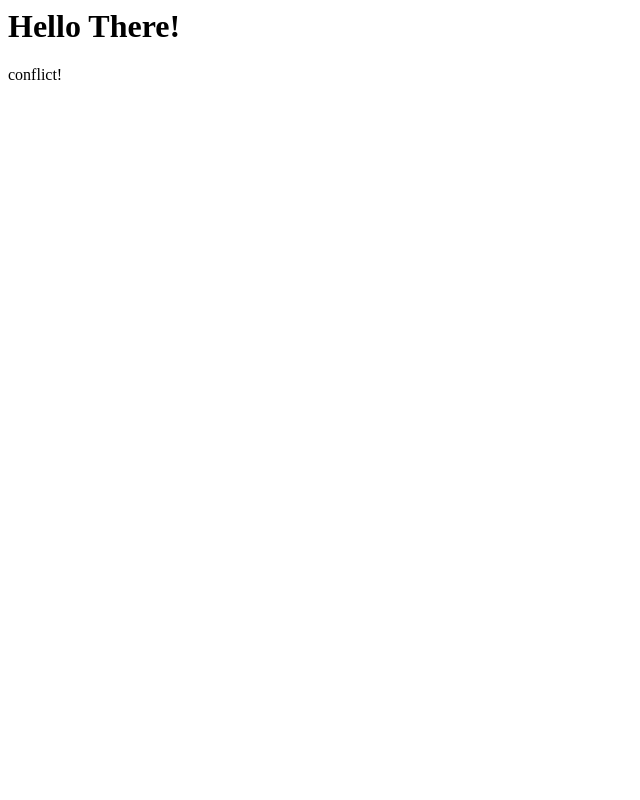
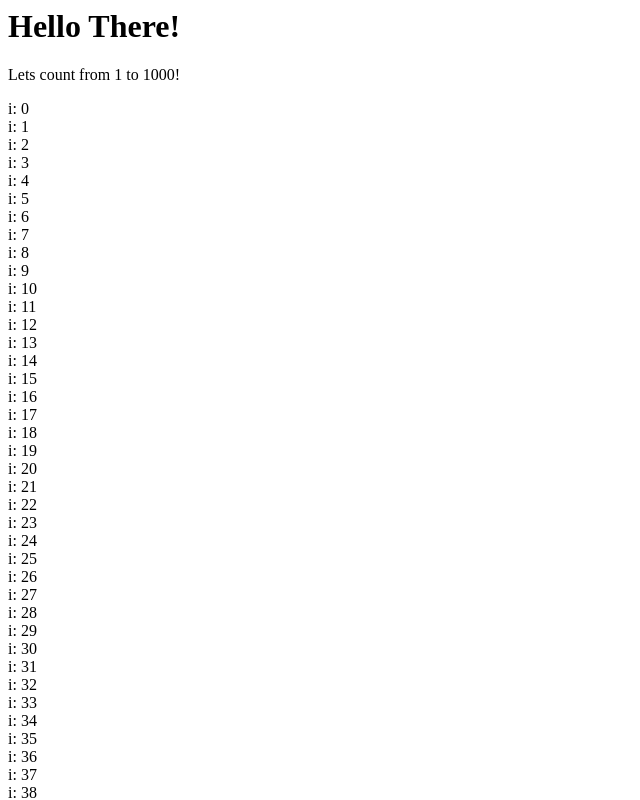
Before and after one commit to mikepoullas/learn_git_hub, a plain HTML site: page index.html in a window 1280 px wide. Shown: the top 800 px of the page, without its empty margins (0-640 px from the left). Drawn offline with Linux system fonts and the light colour scheme.

Commit message:
add js counter from 1 to 100

```diff
--- a/index.html
+++ b/index.html
@@ -3,5 +3,17 @@
 		<title> Hello! </title>
 	</head>
 	<h1> Hello There! </h1>
-	<p> conflict! </p>
+	<p> Lets count from 1 to 1000!</p>
+
+	<script>
+
+		var i;
+
+		for (i = 0; i < 100; i++){
+
+			document.write("i: " + i + "<br>");
+
+		}
+
+	</script>
 </html>
```
